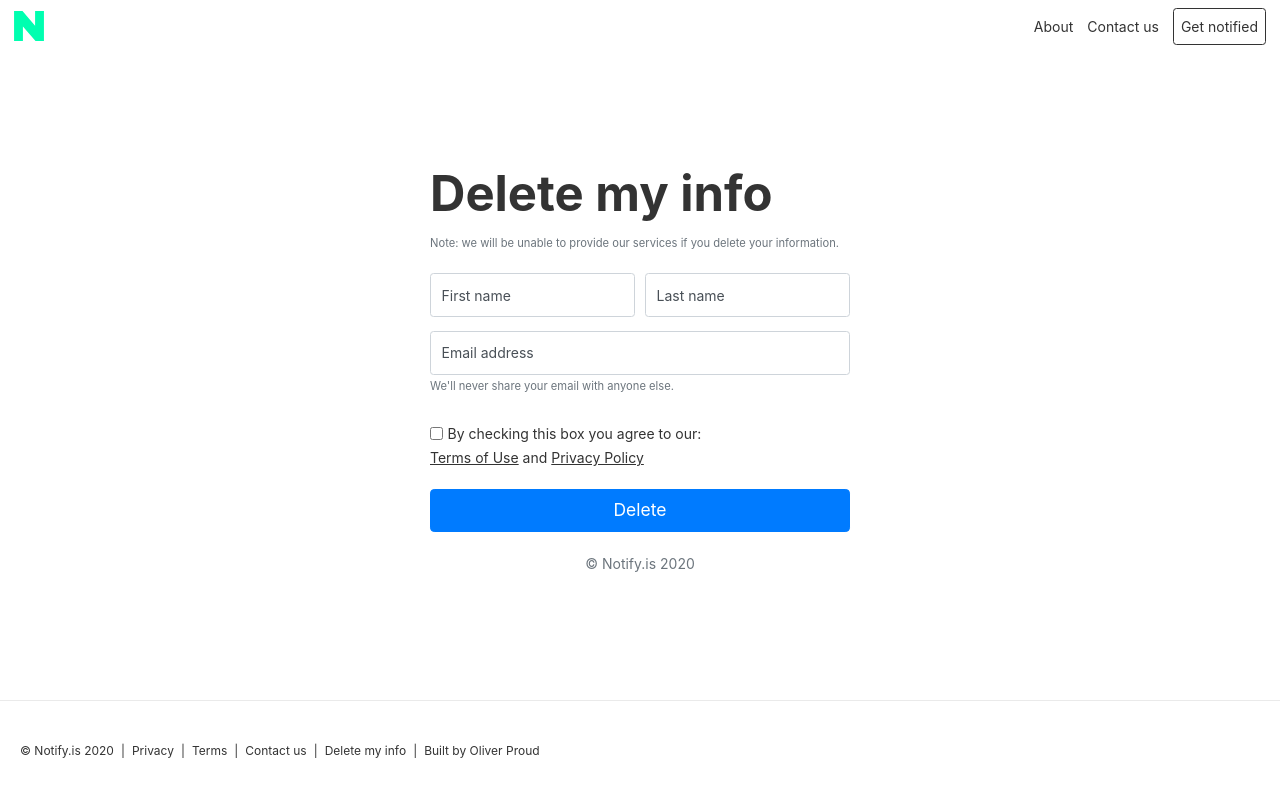
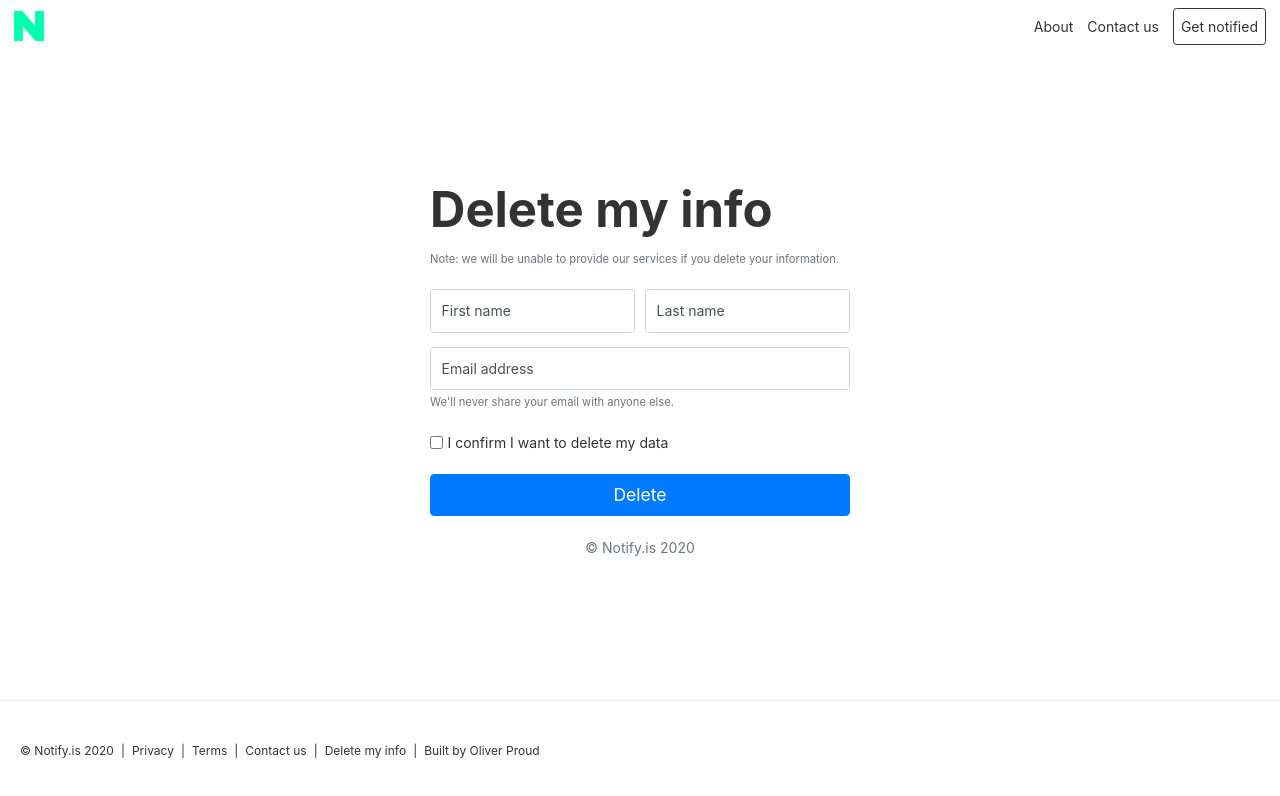
Before and after one commit to oliverproud/notify.is, a Next.js app: page /delete in a window 1280 px wide. Shown: the top 796 px of the page. Built offline with nearby package versions, Linux system fonts and the light colour scheme.

Commit message:
update page

```diff
--- a/pages/delete.js
+++ b/pages/delete.js
@@ -21,7 +21,7 @@ const validationSchema= Yup.object({
             .required("Required"),
           acceptTerms: Yup.boolean()
             .required("Required")
-            .oneOf([true], "You must accept the terms and conditions."),
+            .oneOf([true], "You must confirm this action."),
         })
 
 const initialValues = {
@@ -102,21 +102,18 @@ export default function Delete() {
             <label htmlFor="email">Email address</label>
           </div>
 
-          <div className="form-group form-check pt-3 mb-1">
+          <div className="form-group form-check pt-2 mb-1">
             <Field
              type="checkbox"
              name="acceptTerms"
              className={`form-check-input ${touched.acceptTerms && errors.acceptTerms ? "is-invalid" : null}`} />
-             <label htmlFor="acceptTerms" className="form-check-label">By checking this box you agree to our:</label>
+           <label htmlFor="acceptTerms" className="form-check-label">I confirm I want to delete my data</label>
              <ErrorMessage
                component="div"
                name="acceptTerms"
                className="invalid-feedback"
              />
           </div>
-          <span className="grey termslabel">
-            <Link href="/tos"><a className="terms" target="_blank">Terms of Use</a></Link> and <Link href="/privacy"><a className="terms" target="_blank">Privacy Policy</a></Link>
-          </span>
           <Button
             className="btn-lg btn-primary btn-block mt-4"
             variant="primary"
```
